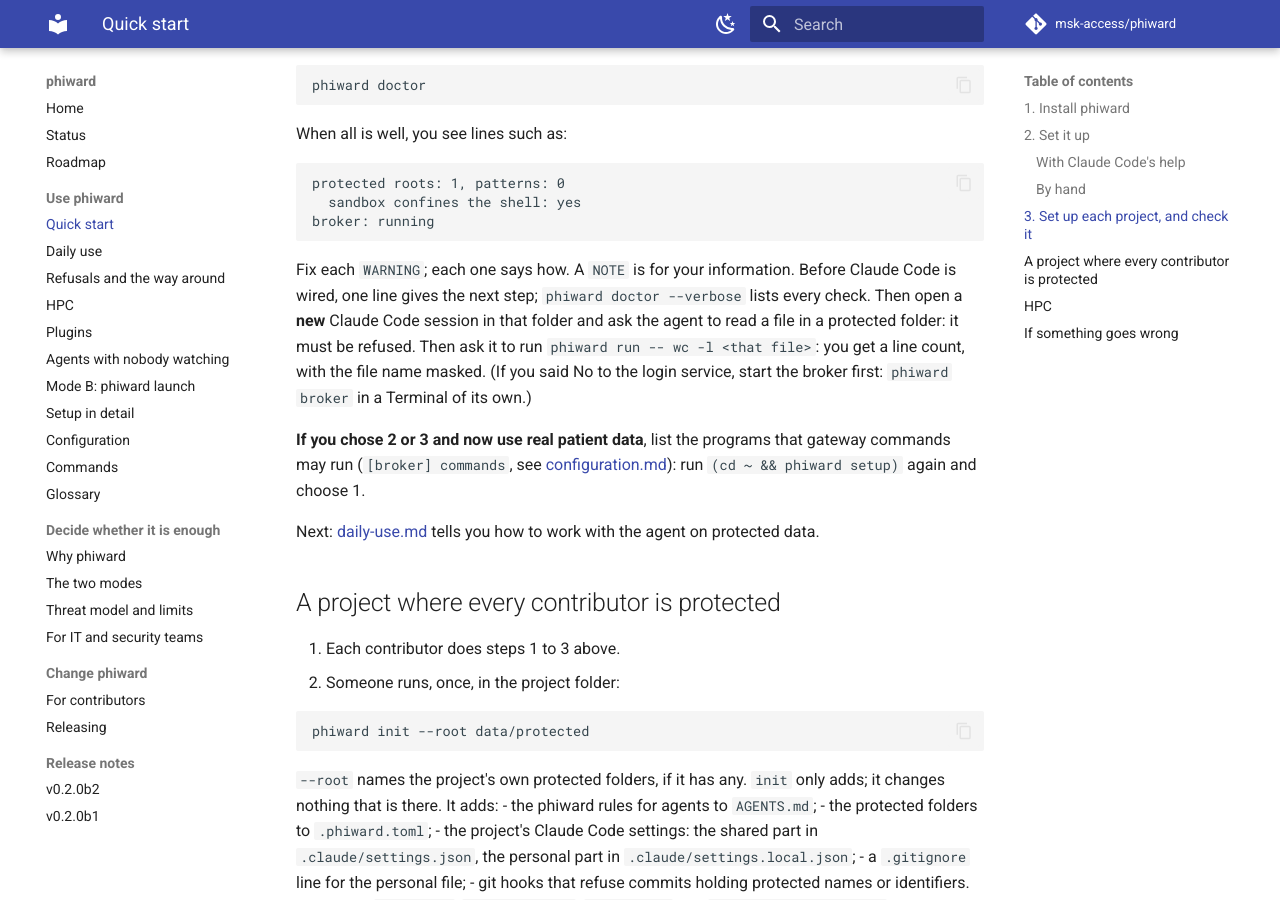
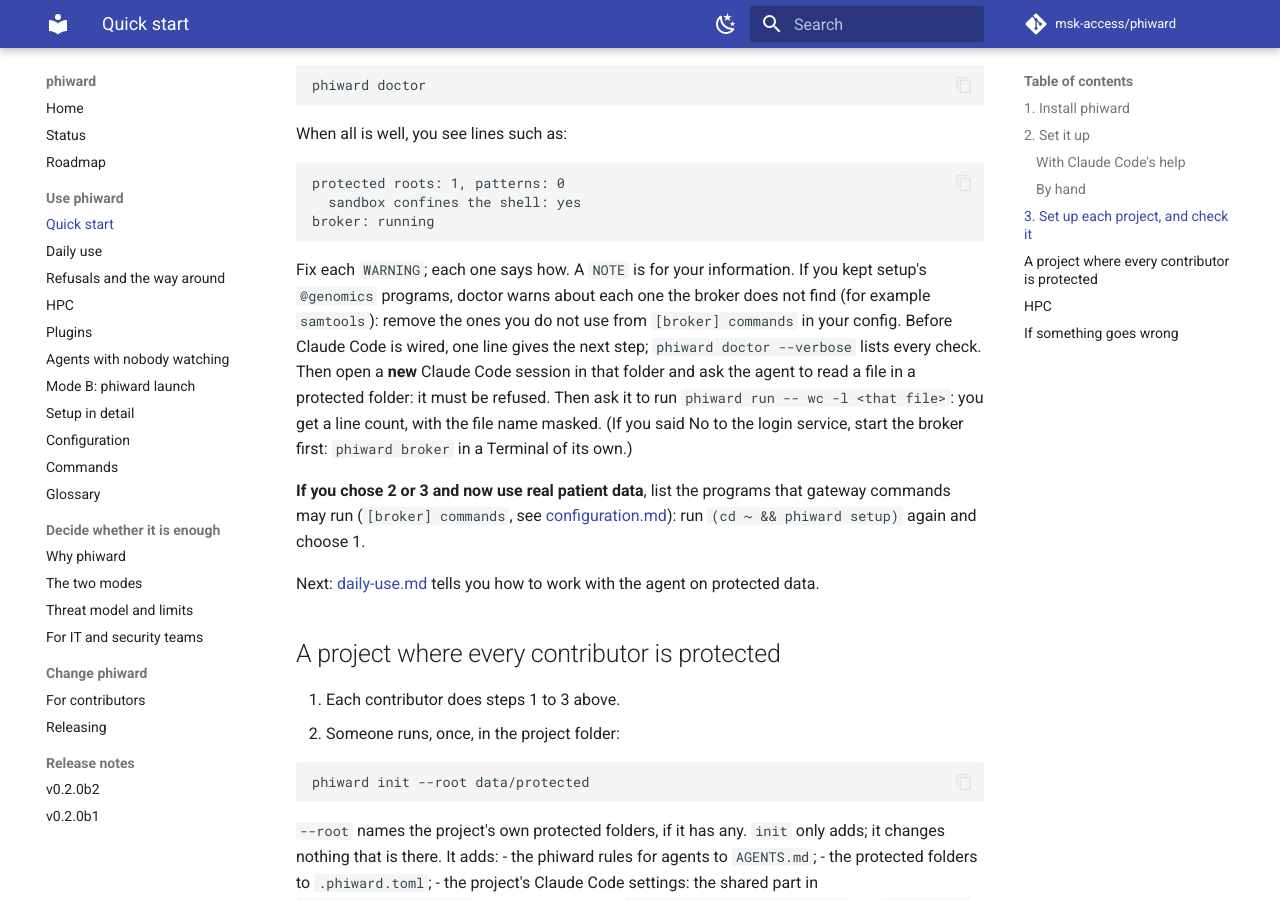
Before and after one commit to msk-access/phiward, an MkDocs documentation site: the page built from docs/quickstart.md, in a window 1280 px wide and 900 px high, scrolled down 3814 px. Built offline with MkDocs 1.6.1 and Material for MkDocs 9.7.7, drawn with Linux system fonts in a browser that asks for light colours; comment, search, counter and statistics services are not loaded; the version menu is left out.

Commit message:
fix(doctor): the broker-PATH warning also says to remove programs you do not use
Setup's default @genomics lists samtools, bedtools, tabix, bgzip, mosdepth, seqkit and file.
A new user without them got a WARNING at quickstart step 3 with no step that fit. The WARNING
now adds: or remove the ones you do not use from [broker] commands. The quickstart, refusals,
CHANGELOG and b2 notes say the same. The quickstart-check container puts stand-ins for those
programs on the PATH, so its no-WARNING check holds.

The test test_doctor_warns_about_a_listed_program_not_on_the_brokers_path gains one assertion
(the new step); its existing assertions are unchanged.

````diff
--- a/docs/quickstart.md
+++ b/docs/quickstart.md
@@ -174,7 +174,9 @@ protected roots: 1, patterns: 0
 broker: running
 ```
 
-Fix each `WARNING`; each one says how. A `NOTE` is for your information. Before Claude Code is
+Fix each `WARNING`; each one says how. A `NOTE` is for your information. If you kept setup's
+`@genomics` programs, doctor warns about each one the broker does not find (for example
+`samtools`): remove the ones you do not use from `[broker] commands` in your config. Before Claude Code is
 wired, one line gives the next step; `phiward doctor --verbose` lists every check. Then open a
 **new** Claude Code session in that folder and ask the agent to read a file in a protected
 folder: it must be refused. Then ask it to run `phiward run -- wc -l <that file>`: you get a
````
Also changed, not shown: CHANGELOG.md (+3 -0 lines), docs/refusals.md (+1 -0 lines), docs/release-notes/v0.2.0b2.md (+3 -0 lines), 3 other files.
